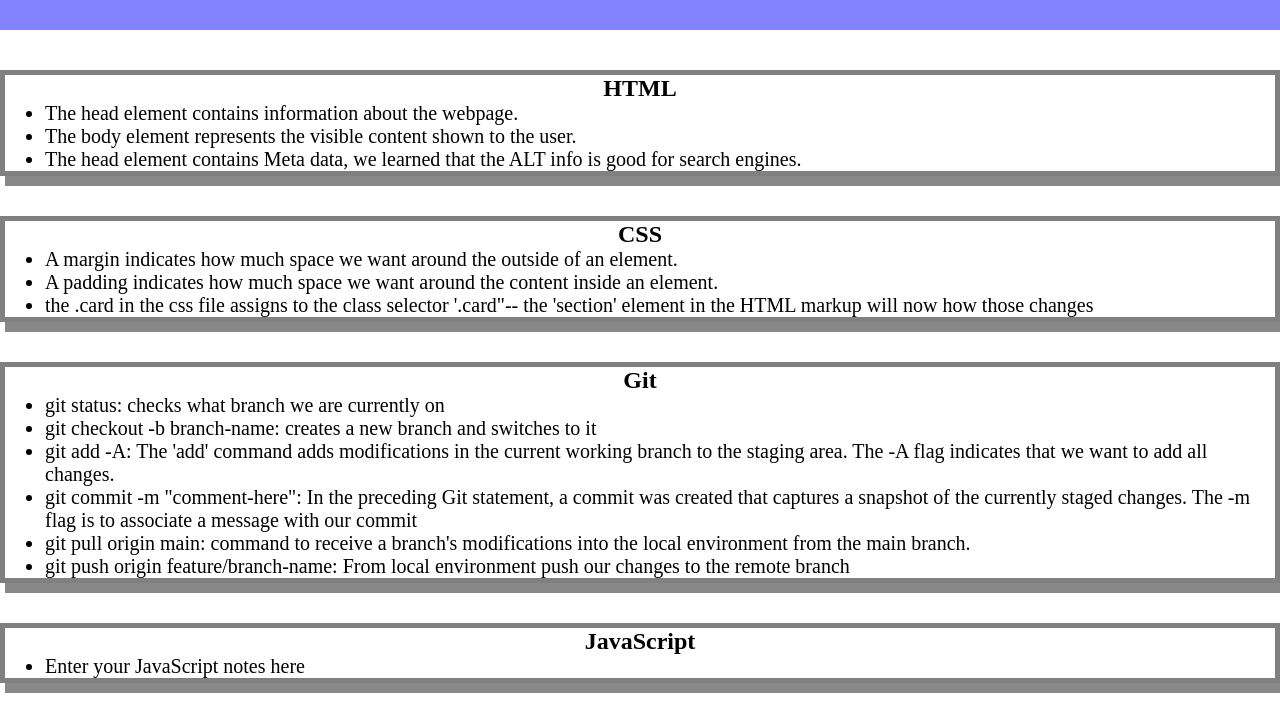
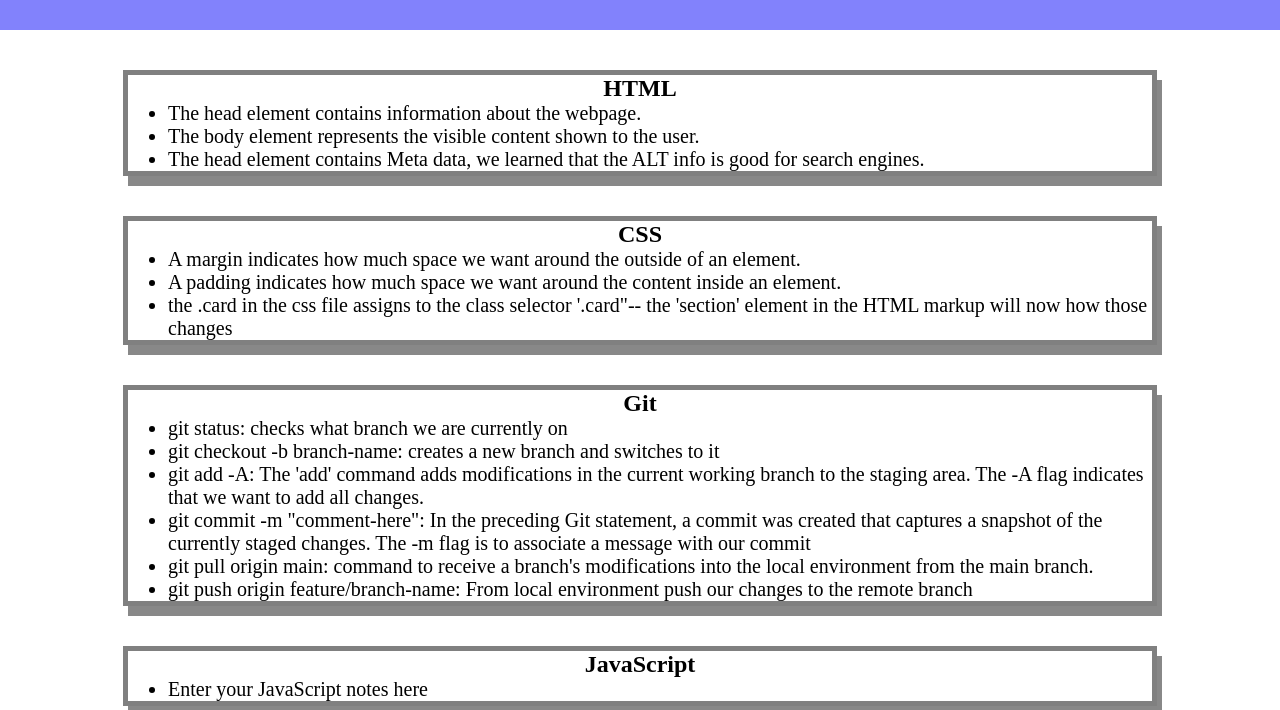
Before and after one commit to RaptureMe/prework-study-guide, a plain HTML site: page index.html in a window 1280 px wide. Shown: the part 90-800 px from the top of the page. Drawn offline with Linux system fonts and the light colour scheme.

Commit message:
updated the CSS file

```diff
--- a/assets/style.css
+++ b/assets/style.css
@@ -29,16 +29,8 @@ p {
     font-size: 30px;
   }
   .card {
-<<<<<<< HEAD
-  width: 80%;
-  margin: 40px auto;
-  border: 5px solid gray;
-  box-shadow: 5px 10px #888888;
-}
-=======
     width: 80%;
     margin: 40px auto;
     border: 5px solid gray;
     box-shadow: 5px 10px #888888;
   }
->>>>>>> refs/remotes/origin/main
```
